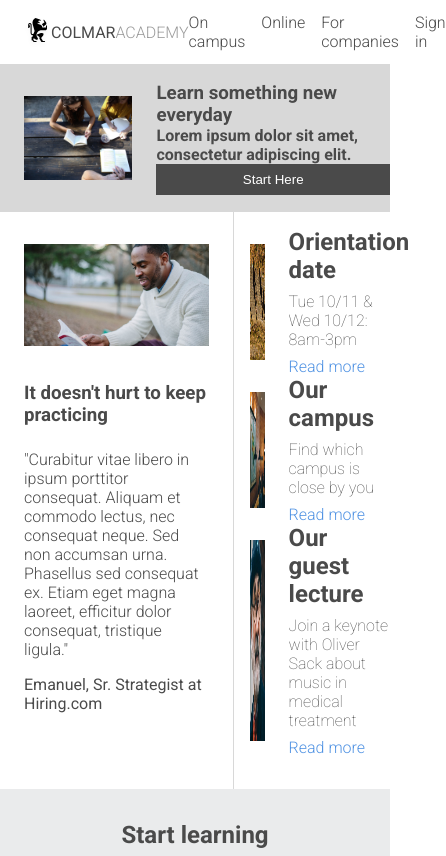
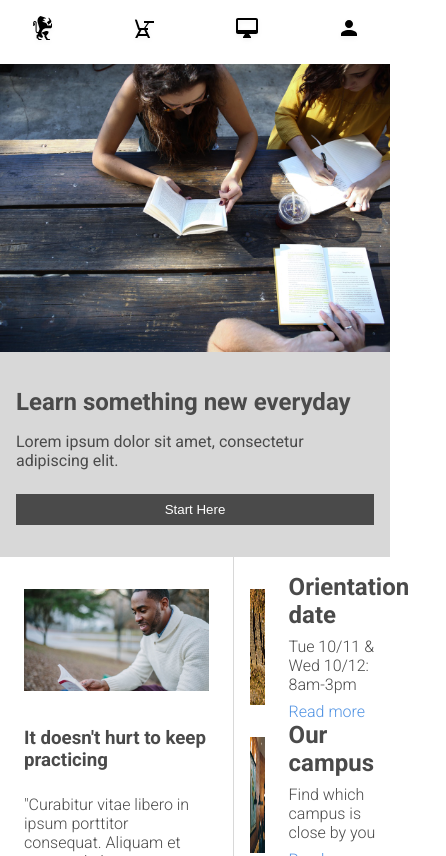
Before and after one commit to 0xnuke/Colmar-Academy, a plain HTML site: page index.html in a window 390 px wide. Shown: the top 856 px of the page, 446 px wide, since content can reach past the window. Drawn offline with Linux system fonts and the light colour scheme.

Commit message:
Add files via upload
mobile

```diff
--- a/index.html
+++ b/index.html
@@ -16,7 +16,7 @@
     <!-- header -->
     <header>
         <!-- navbar -->
-        <nav>
+        <nav class="desktop">
             <div class="logo">
                 <img src="./resource/images/ic-logo.svg" alt="logo">
                 <span>colmar</span>
@@ -29,6 +29,14 @@
                 <li><a href="#thesis">Sign in</a></li>
             </ul>
         </nav>
+        <nav class="nav-mobile">
+                <ul>
+                    <li><a href="#banner"><img src="./resource/images/ic-logo.svg" alt="logo"></a></li>
+                    <li><a href="#sub-banner"><img src="./resource/images/ic-on-campus.svg" alt="logo"></a></li>
+                    <li><a href="#learning"><img src="./resource/images/ic-online.svg" alt="logo"></a></li>
+                    <li><a href="#thesis"><img src="./resource/images/ic-login.svg" alt="logo"></a></li>
+                </ul>
+        </nav>
     </header>
 
     <!-- main -->
@@ -39,7 +47,7 @@
                 <img src="./resource/images/banner.jpg" alt="banner">
             </article>
             <article class="banner-right">
-                <h1>Learn something new everyday</h1>
+                <h2>Learn something new everyday</h2>
                 <h4>Lorem ipsum dolor sit amet, consectetur adipiscing elit.</h4>
                 <button>Start Here</button>
             </article>
@@ -55,7 +63,8 @@
                     <h1>It doesn't hurt to keep practicing</h1>
                     <p>"Curabitur vitae libero in ipsum porttitor consequat.
                         Aliquam et commodo lectus, nec consequat neque. Sed non accumsan urna.
-                        Phasellus sed consequat ex. Etiam eget magna laoreet, efficitur dolor consequat, tristique ligula."</p>
+                        Phasellus sed consequat ex. Etiam eget magna laoreet, efficitur dolor consequat, tristique
+                        ligula."</p>
                     <span>Emanuel, Sr. Strategist at Hiring.com</span>
                 </div>
             </article>
@@ -170,13 +179,14 @@
             <article class="thesis-box">
                 <div class="thesis-left">
                     <div>
-                        <video src="./resource/videos/thesis.mp4"></video>
+                        <video src="./resource/videos/thesis.mp4" controls></video>
                     </div>
                     <div class="thesis-left-text">
                         <h2>Reimagine urban</h2>
                         <p>"Curabitur vitae libero in ipsum porttitor consequat.
                             Aliquam et commodo lectus, nec consequat neque. Sed non accumsan urna.
-                            Phasellus sed consequat ex. Etiam eget magna laoreet, efficitur dolor consequat, tristique ligula."</p>
+                            Phasellus sed consequat ex. Etiam eget magna laoreet, efficitur dolor consequat, tristique
+                            ligula."</p>
                     </div>
                 </div>
                 <div class="thesis-right">
--- a/style.css
+++ b/style.css
@@ -8,9 +8,12 @@
 html{
     scroll-behavior: smooth;
 }
+
 body{
     font-family: 'roboto', arial, helvetica, sans-serif;
     color: var(--dark-grey);
+    max-width: 1140px;
+    margin: 0 auto;
 }
 
 a{
@@ -35,13 +38,26 @@ li{
 }
 
 /* navbar */
-nav{
+
+.desktop{
     display: flex;
     justify-content: space-between;
     align-items: center;
     height: 64px;
     padding: 0 24px;
     width: 100%;
+}
+
+.nav-mobile{
+    display: none;
+}
+
+.nav-mobile ul{
+    justify-content: space-around;
+    width: 100%;
+    height: 64px;
+    display: flex;
+    align-items: center;
 }
 
 .logo{
@@ -87,6 +103,11 @@ nav ul{
     flex-direction: column;
     justify-content: center;
     align-items: center;
+}
+
+.banner-right >h4{
+    padding: 16px 0;
+    font-weight: 400;
 }
 
 .banner-right button{
@@ -167,7 +188,7 @@ nav ul{
 }
 
 .sub-banner-right-text >p{
-    font-weight: 100;
+    font-weight: 300;
 }
 
 .sub-banner-right-text >a{
@@ -307,3 +328,43 @@ footer{
     display: flex;
     gap: 16px;
 }
+
+@media screen and (max-width:1140px){
+    .desktop{
+        display: none;
+    }
+
+    .nav-mobile{
+        display: flex;
+    }
+
+    .banner{
+        display: flex;
+        flex-direction: column;
+    }
+
+    .banner-left{
+        width: 100%;
+        padding: 0;
+    }
+
+    .banner-right{
+        width: 100%;
+        justify-content: center;
+        align-items: flex-start;
+        padding: 32px 16px;
+    }
+
+    .banner-right >h2{
+    }
+
+    .banner-right >h4{
+        padding-bottom: 24px;
+    }
+
+    .banner-right button{
+        background-color: var(--dark-grey);
+    }
+
+    .
+}
```
